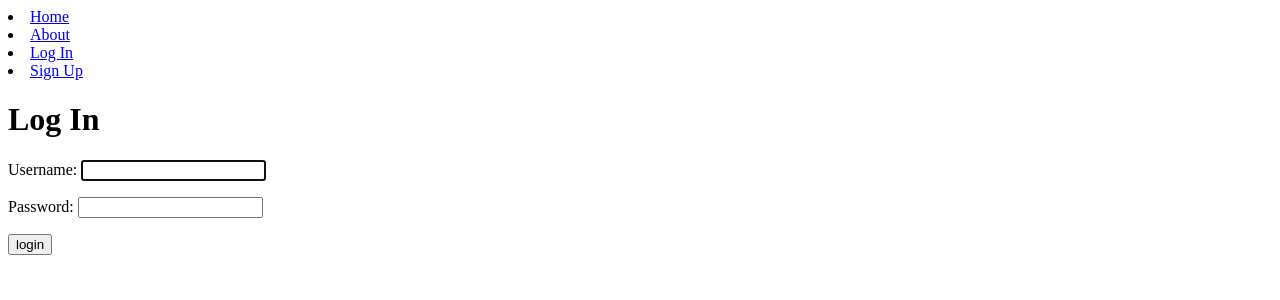
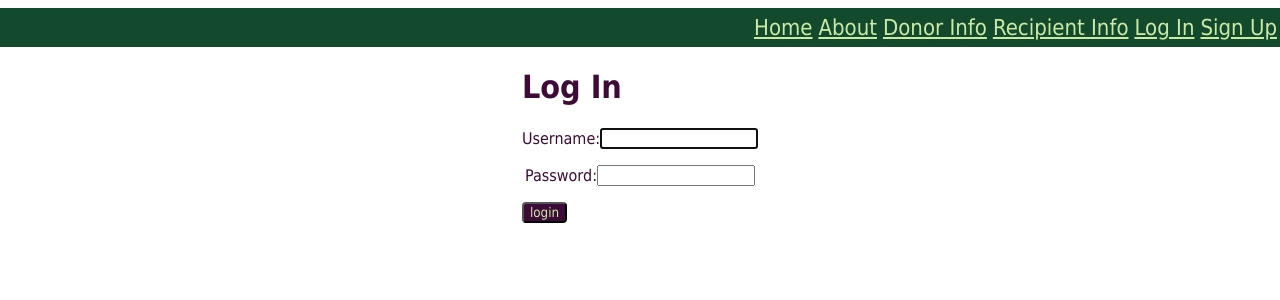
Before and after one commit to CSimoneCode/Recycle-Yourself, a Django app: page /accounts/login/ in a window 1280 px wide. Shown: the top 300 px of the page. Run offline with Django 3.2, Linux system fonts and the light colour scheme.

Commit message:
added donorInfo, logout, and recipient info pages and routes, edited account_type on model to be a dropdown

```diff
--- /dev/null
+++ b/main_app/static/css/main.css
@@ -0,0 +1,52 @@
+* {
+    font-family: Tahoma, Verdana, sans-serif;
+}
+
+header {
+    display: flex;
+    flex-wrap: wrap;
+    background-color: #134A2D;
+    color: #CBEAA6;
+    padding: 4px;
+}
+
+nav {
+    font-size: 22px;
+    width: 100vw;
+    display: flex;
+    justify-content: flex-end;
+    align-items: flex-start;
+}
+
+nav a {
+    padding: 3px;
+}
+
+nav a:link {
+    color: #CBEAA6;
+}
+
+nav a:visited {
+    color: #94386E;
+}
+
+body {
+    display: flex;
+    justify-content: center;
+    align-items: center;
+    flex-wrap: wrap;
+    color: #3D0B37;
+}
+
+p {
+    display: flex;
+    justify-content: center;
+    align-items: center;
+    font-size: 16px;
+}
+
+.btn {
+    background-color: #3D0B37;
+    color: #CBEAA6;
+    border-radius: 4px;
+}
--- a/main_app/templates/base.html
+++ b/main_app/templates/base.html
@@ -1,17 +1,25 @@
 <!DOCTYPE html>
+{% load static %}
 <html lang="en">
 <head>
     <meta charset="UTF-8">
     <meta name="viewport" content="width=device-width, initial-scale=1.0">
+    <link rel="stylesheet" type="text/css" href="{% static 'css/main.css' %}">
     <title>Recycle Yourself {% block title %}{% endblock %}</title>
 </head>
 <body>
     <header>
         <nav>
-            <li><a href="{% url 'landing' %}">Home</a></li>
-            <li><a href="{% url 'about' %}">About</a></li>
-            <li><a href="{% url 'login' %}">Log In</a></li>
-            <li><a href="{% url 'signup' %}">Sign Up</a></li>
+            <a class="navlinks" href="{% url 'landing' %}">Home</a>
+            <a class="navlinks" href="{% url 'about' %}">About</a>
+            <a class="navlinks" href="{% url 'donorInfo' %}">Donor Info</a>
+            <a class="navlinks" href="{% url 'recipientInfo' %}">Recipient Info</a>
+            {% if user.is_authenticated %}
+            <a class="navlinks" href="{% url 'logout' %}">Log Out</a>
+            {% else %}
+            <a class="navlinks" href="{% url 'login' %}">Log In</a>
+            <a class="navlinks" href="{% url 'signup' %}">Sign Up</a>
+            {% endif %}
         </nav>
     </header>
     <main>
--- a/main_app/templates/landing.html
+++ b/main_app/templates/landing.html
@@ -1,4 +1,5 @@
 {% extends 'base.html' %}
+{% load static %}
 {% block title %} Landing {% endblock %}
 
 {% block content %}
--- a/main_app/templates/profile/show.html
+++ b/main_app/templates/profile/show.html
@@ -8,7 +8,7 @@
     <p>Location: {{ profile.location }}</p>
     <p>Bio: {{ profile.bio }}</p>
     <p>Account Type: {{ profile.account_type }}</p>
-    <button href="{% url 'editProfile' %}">Edit Profile</button>
+    <input class="btn" href="{% url 'editProfile' %}">Edit Profile</input>
 </div>
 
 {% endblock %}
--- a/main_app/templates/registration/logout.html
+++ b/main_app/templates/registration/logout.html
@@ -5,6 +5,6 @@
 {% block content %}
 <h2> You have been logged out</h2>
 <p>Log in again?</p>
-<button href="{% url 'login' %}">Log In </button>
+<input class="btn" href="{% url 'login' %}">Log In</input>
 
 {% endblock %}
--- a/main_app/urls.py
+++ b/main_app/urls.py
@@ -1,14 +1,15 @@
 # URL configuration for recycle_yourself
-
 from django.urls import path
 from . import views
+from django.conf.urls.static import static
 
 urlpatterns = [
     # --- STATIC
     path('', views.landing, name='landing'),
     path('about/', views.about, name='about'),
+    path('donorInfo/', views.donorInfo, name='donorInfo'),
+    path('recipientInfo', views.recipientInfo, name='recipientInfo'),
     # --- PROFILE
-    # path('profile/', views.showProfile, name='showProfile'),
     path('profile/index/', views.profileIndex, name='profileIndex'),
     path('profile/addProfile/', views.addProfile, name='addProfile'),
     path('profile/<int:user_id>/', views.showProfile, name='showProfile'),
--- a/recycle_yourself/settings.py
+++ b/recycle_yourself/settings.py
@@ -11,10 +11,11 @@ https://docs.djangoproject.com/en/3.1/ref/settings/
 """
 
 from pathlib import Path
+import os
 
 # Build paths inside the project like this: BASE_DIR / 'subdir'.
 BASE_DIR = Path(__file__).resolve().parent.parent
-
+STATIC_DIR = os.path.join(BASE_DIR, 'static')
 
 # Quick-start development settings - unsuitable for production
 # See https://docs.djangoproject.com/en/3.1/howto/deployment/checklist/
@@ -119,3 +120,5 @@ USE_TZ = True
 # https://docs.djangoproject.com/en/3.1/howto/static-files/
 
 STATIC_URL = '/static/'
+# STATIC_ROOT = BASE_DIR / 'static'
+STATICFILES_DIRS = [STATIC_DIR, ]
```
Also changed, not shown: main_app/models.py (+13 -2 lines), main_app/templates/donorInfo.html (added, +13 -0 lines), main_app/templates/recipientInfo.html (added, +13 -0 lines), main_app/views.py (+21 -1 lines), 28335929_10160010496830635_754253129845132370_o.jpg (deleted), main_app/migrations/0004_auto_20201203_0533.py (added), main_app/migrations/0005_auto_20201203_1630.py (added).
